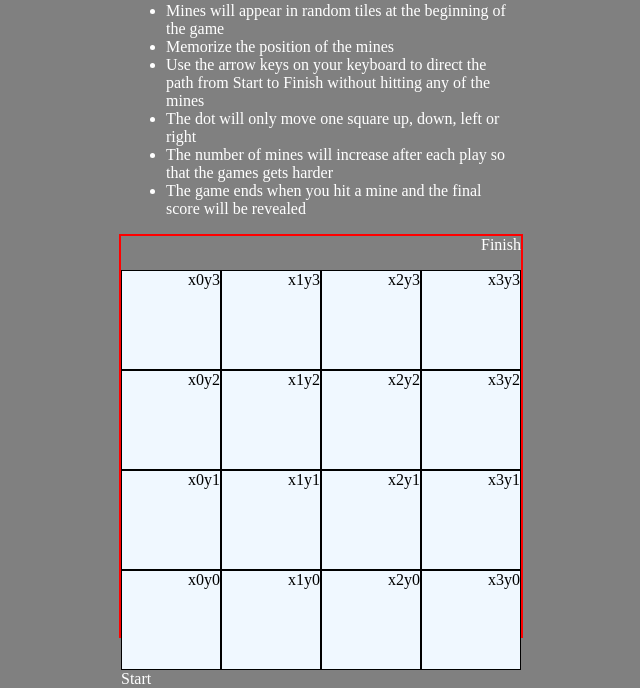
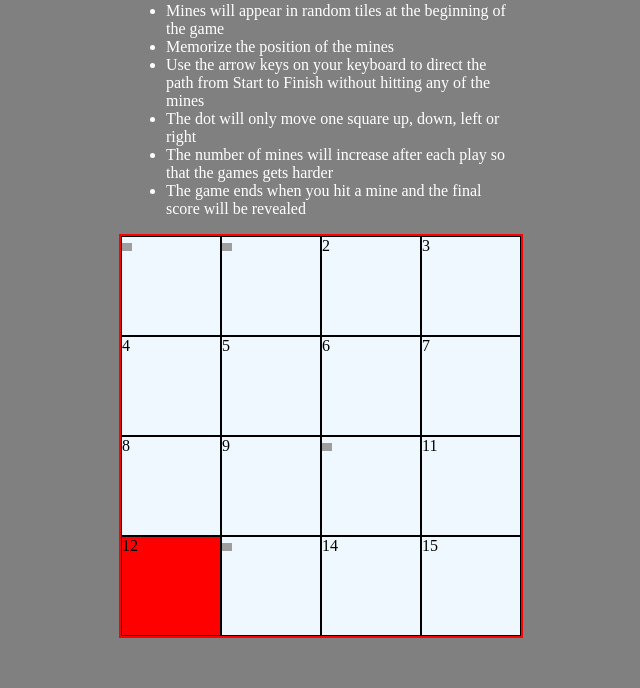
Before and after one commit to trcywu/memory-mines, a PHP site: page / in a window 1280 px wide. Shown: the part 178-866 px from the top of the page, without its empty margins (319-959 px from the left). After the commit the page ends 816 px from the top, so only its background shows below. Run offline with PHP 8.4, Linux system fonts and the light colour scheme; grey boxes are pictures that could not be loaded.

Commit message:
Alex's help in constructing gamePath and random placement of mines

```diff
--- a/css/style.css
+++ b/css/style.css
@@ -31,7 +31,6 @@ h2 {
   padding: 0;
   margin: 0 auto;
   border: 2px solid red;
-
 }
 
 .mines {
@@ -55,7 +54,6 @@ h2 {
   text-align: right;
 }
 
-
 .mines img {
   width: 10%;
 }
--- a/home.html
+++ b/home.html
@@ -12,13 +12,13 @@
   <ul class="instructions">
     <li id="inst">Mines will appear in random tiles at the beginning of the game</li>
     <li id="inst">Memorize the position of the mines</li>
-    <li id="inst">Use the arrow keys on your keyboard to direct the path from Start to Finish without hitting any of the mines
+    <li id="inst">Use the arrow keys on your keyboard to direct the path from Start to Finish without hitting any of the mines</li>
     <li id="inst">The dot will only move one square up, down, left or right</li>
     <li id="inst">The number of mines will increase after each play so that the games gets harder</li>
     <li id="inst">The game ends when you hit a mine and the final score will be revealed</li>
   </ul>
 
-  <ul class="grid">
+    <!-- <ul class="grid">
       <div id="finish">Finish</p>
 
        <li class="mines" id="x0y3">x0y3</li>
@@ -39,11 +39,8 @@
        <li class="mines" id="x3y0">x3y0</li>
 
        <div id="start">Start</p>
-     </ul>
+       </ul> -->
 
 
 </body>
 </html>
-
-
-<!-- create a box of 9 to trial the game with marked start and finish -->
--- a/js/app.js
+++ b/js/app.js
@@ -16,31 +16,88 @@ var randomInt = function(min,max){
   return Math.floor(Math.random()*(max-min))+min
 }
 
+//  $('li.mines').html(mine);
+//  $('li.x0y0').html(player);
+//  $('li.mines img').delay(5000).fadeOut();
+//  $('li.mines').on("click", function(randomMine){
+//  })
+// randomInt(1,4)
+
+//  function randomMine(){
+//    var randomNumber = Math.random();
+//    if (randomNumber < 0.25) {
+//      return ("x2y0","x3y0")
+//    } else if (randomNumber < 0.50) {
+//      return ("x1y1" "x2y1" || "x3y1")
+//    } else if (randomNumber < 0.75) {
+//      return ("x0y2" || "x1y2" || "x2y2" || "x3y2")
+//    } else (randomNumber < 1.0)
+//    return ("x0y3" || "x1y3" || "x2y3")
+//  }
+
+//  var dangerMine = randomMine();
+
+//  console.log(dangerMine)
+
+//  $(this).addClass("mine")
+
 $(function(){
-  $('li.mines').html(mine);
-  $('li.x0y0').html(player);
-  $('li.mines img').delay(5000).fadeOut();
-  $('li.mines').on("click", function(randomMine){
-  })
- randomInt(1,4)
+  gridBuilder();
+  pathDrawing();
+  dropMines(4);
+  setupPlayer();
+  bindArrowEvents();
+});
 
-  function randomMine(){
-    var randomNumber = Math.random();
-    if (randomNumber < 0.25) {
-      return ("x2y0","x3y0")
-    } else if (randomNumber < 0.50) {
-      return ("x1y1" "x2y1" || "x3y1")
-    } else if (randomNumber < 0.75) {
-      return ("x0y2" || "x1y2" || "x2y2" || "x3y2")
-    } else (randomNumber < 1.0)
-    return ("x0y3" || "x1y3" || "x2y3")
+var width = 4;
+var start = (width*width)-(width);
+var path  = [start];
+
+function gridBuilder(){
+  $("body").append("<ul class='grid'></ul>");
+  for (var i=0; i < (width*width); i++){
+    $(".grid").append("<li class='mines'>"+i+"</li>")
+  }
+}
+
+function pathDrawing(){
+  // Make a path randomly choosing up and right
+  var lastMove    = path[path.length-1];
+  var moveOptions = [-width, +1];
+  var randomMove  = moveOptions[Math.floor(Math.random()*moveOptions.length)]
+  var nextMove    = lastMove + randomMove;
+
+  // Check if end move
+  if (lastMove % width === (width-1)) {
+    nextMove = lastMove - width;
   }
 
-  var dangerMine = randomMine();
+  // Check if top row
+  if (nextMove < 0) {
+    nextMove = lastMove + 1;
+  }
 
-  console.log(dangerMine)
+  path.push(nextMove);
+  // console.log(path);
+  if (path[path.length-1] !== (width-1)) pathDrawing();
+}
 
+function dropMines(numberOfMines){
+  var possibleMoves = [];
+  for (var i = 0; i < (width*width); i++) {
+    if (path.indexOf(i) === -1) possibleMoves.push(i);
+  }
 
+  for (var i = 0; i < numberOfMines; i++) {
+    var randomPossibleSquare = possibleMoves[Math.floor(Math.random()*possibleMoves.length)]
+    $($(".grid li")[randomPossibleSquare]).html(mine);
+  }
+}
 
-  $(this).addClass("mine")
-});
+function setupPlayer(){
+  $($(".grid li")[start]).css("background", "red");
+}
+
+function bindArrowEvents(){
+
+}
```
Lines whose indentation alone changed are shown as unchanged.
